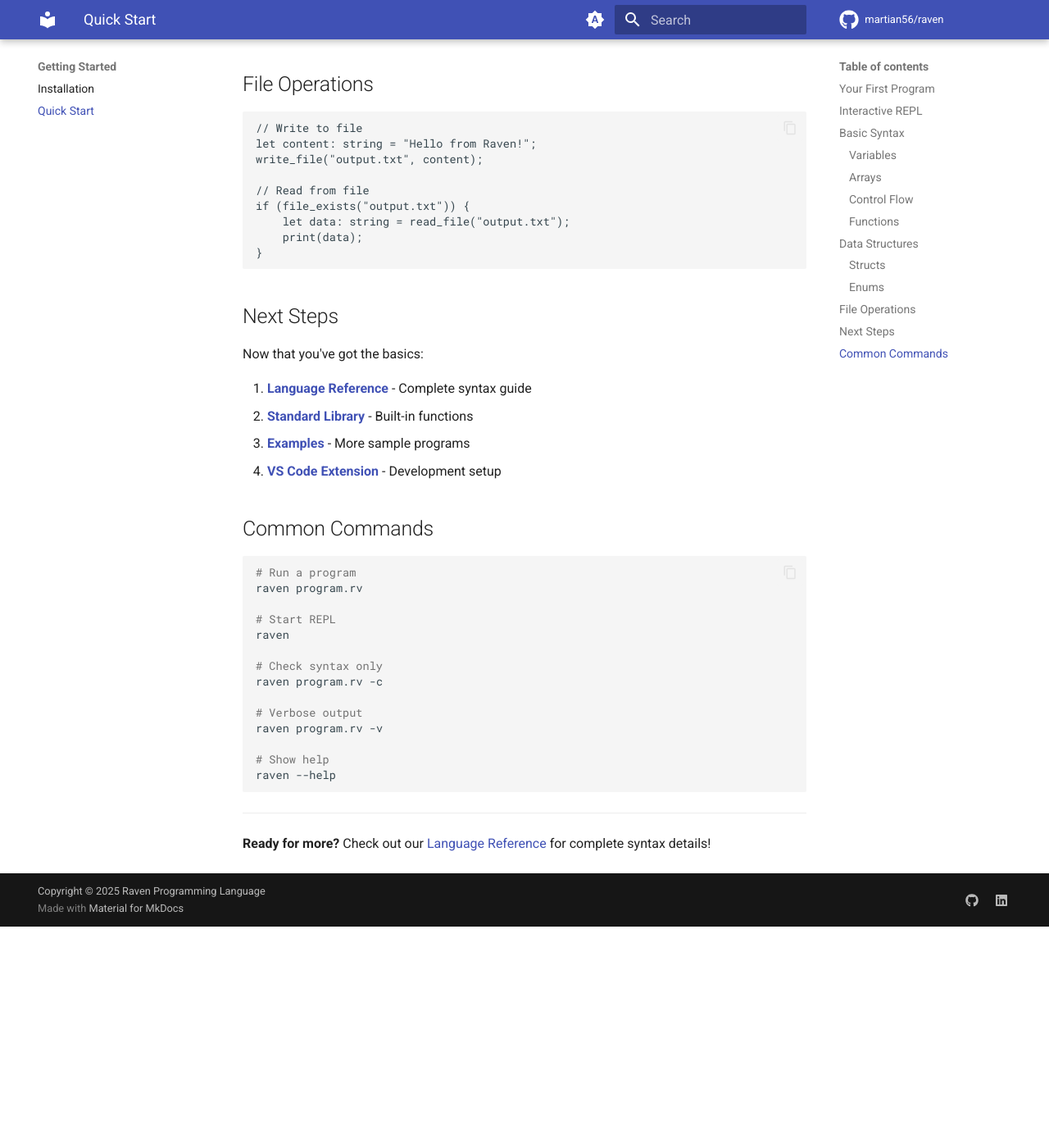
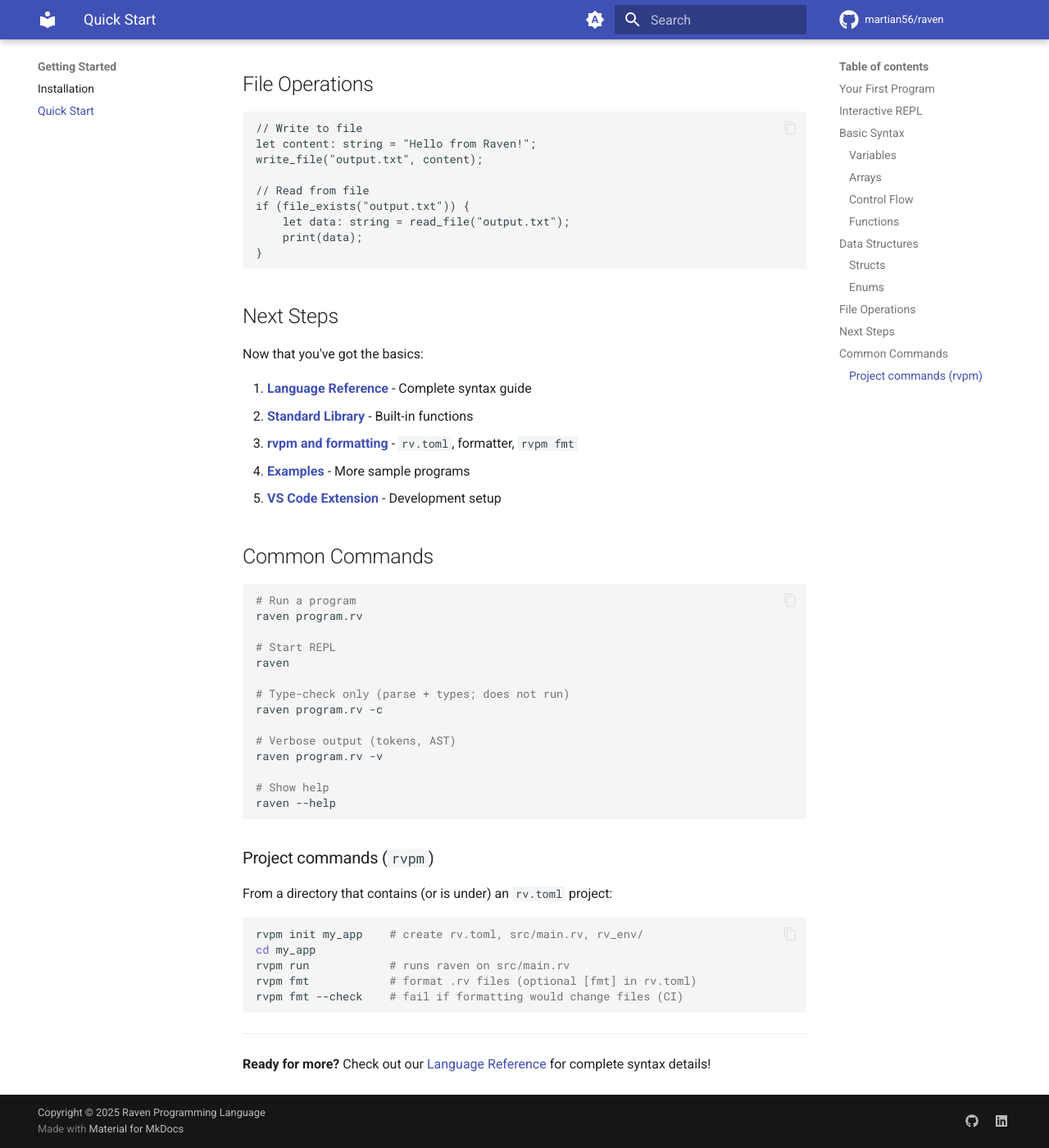
Before and after one commit to martian56/raven, an MkDocs documentation site: the page built from docs/getting-started/quick-start.md, in a window 1280 px wide and 1400 px high, scrolled down 2703 px. Shown: the whole window at 82% size. Built offline with MkDocs 1.6.1 and Material for MkDocs 9.7.7, drawn with Linux system fonts in a browser that asks for light colours; comment, search, counter and statistics services are not loaded; before the commit the page ends 3833 px from its top, so only the background shows below that.

Commit message:
docs: update quick start

````diff
--- a/docs/getting-started/quick-start.md
+++ b/docs/getting-started/quick-start.md
@@ -147,8 +147,9 @@ Now that you've got the basics:
 
 1. **[Language Reference](../syntax.md)** - Complete syntax guide
 2. **[Standard Library](../standard-library/overview.md)** - Built-in functions
-3. **[Examples](../examples/basic.md)** - More sample programs
-4. **[VS Code Extension](../resources/vscode-extension.md)** - Development setup
+3. **[rvpm and formatting](rvpm-and-format.md)** - `rv.toml`, formatter, `rvpm fmt`
+4. **[Examples](../examples/basic.md)** - More sample programs
+5. **[VS Code Extension](../resources/vscode-extension.md)** - Development setup
 
 ## Common Commands
 
@@ -159,16 +160,28 @@ raven program.rv
 # Start REPL
 raven
 
-# Check syntax only
+# Type-check only (parse + types; does not run)
 raven program.rv -c
 
-# Verbose output
+# Verbose output (tokens, AST)
 raven program.rv -v
 
 # Show help
 raven --help
 ```
 
+### Project commands (`rvpm`)
+
+From a directory that contains (or is under) an `rv.toml` project:
+
+```bash
+rvpm init my_app    # create rv.toml, src/main.rv, rv_env/
+cd my_app
+rvpm run            # runs raven on src/main.rv
+rvpm fmt            # format .rv files (optional [fmt] in rv.toml)
+rvpm fmt --check    # fail if formatting would change files (CI)
+```
+
 ---
 
 **Ready for more?** Check out our [Language Reference](../syntax.md) for complete syntax details!
````
